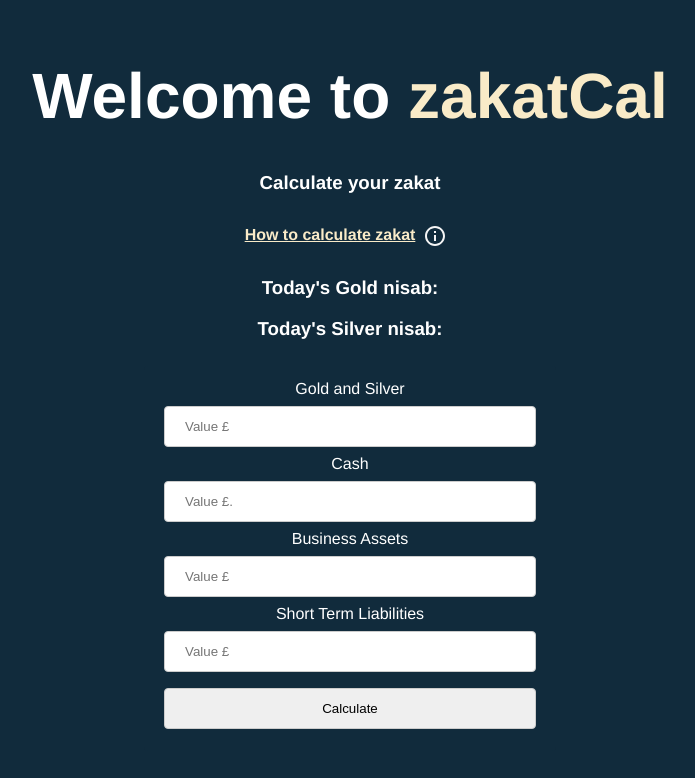
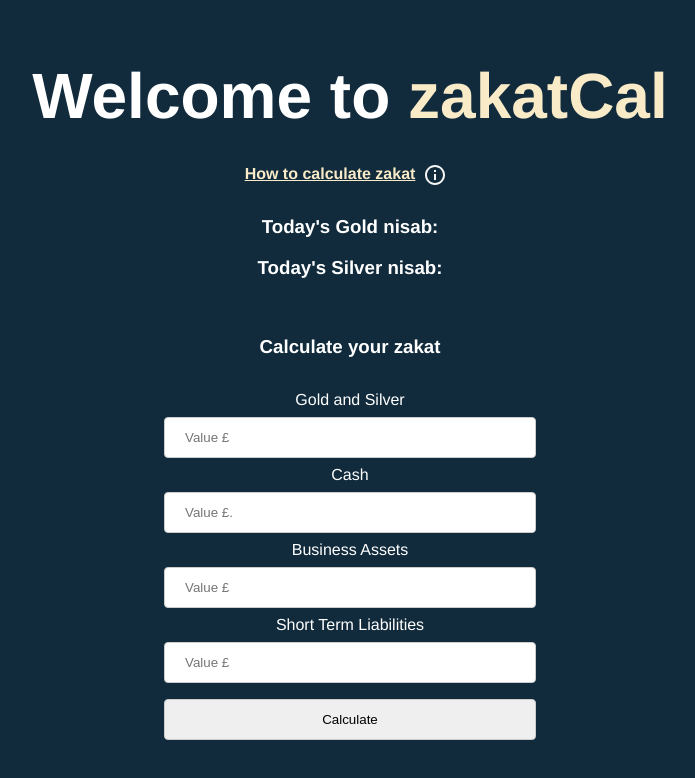
Before and after one commit to ebrimaconta/zakat-calculator, a Next.js app: page / in a window 1280 px wide. Shown: the top 778 px of the page, without its empty margins (290-985 px from the left). Built offline with nearby package versions, Linux system fonts and the light colour scheme.

Commit message:
Remove input id, move nisab to seperate container, change css for calculator form

```diff
--- a/components/Home/Calculator/CalculatorForm.js
+++ b/components/Home/Calculator/CalculatorForm.js
@@ -1,8 +1,7 @@
 import ReactDOM from 'react-dom/client'
 import React, { useState, useRef, useForm, useEffect } from 'react'
 import { Form, Div, Input, H3, NisabBanner, Due, InfoOut, Information } from '../Calculator/CalculatorForm.styled'
-import { Tooltip } from '@mui/material'
-import IconButton from '@mui/material/IconButton'
+
 export function CalculatorForm() {
   const [goldSilverInput, getGold] = useState('')
   const [cashInput, getCash] = useState('')
@@ -20,23 +19,11 @@ export function CalculatorForm() {
   return (
     <Div>
       <H3>Calculate your zakat </H3>
-      <NisabBanner>
-        <Tooltip title="To calculate nisab for gold take the cost of gold per gram and multiply by 85(grams) for silver the nisab is 595(grams) " arrow>
-          <Information>
-            How to calculate zakat
-            <IconButton>
-              <InfoOut />
-            </IconButton>
-          </Information>
-        </Tooltip>
-        <H3>Today's Gold nisab: </H3>
-        <H3>Today's Silver nisab: </H3>
-      </NisabBanner>
+
       <Form onSubmit={handleSubmit} ref={myFormRef}>
         <label htmlFor="goldandsilver">Gold and Silver</label>
         <Input
           type="number"
-          id="goldandsilver"
           placeholder="Value £"
           value={goldSilverInput}
           onChange={(e) => getGold(e.target.valueAsNumber)}
@@ -44,7 +31,6 @@ export function CalculatorForm() {
         <label htmlFor="cashInput">Cash</label>
         <Input
           type="number"
-          id="cash"
           placeholder="Value £."
           value={cashInput}
           onChange={(e) => getCash(e.target.valueAsNumber)}
@@ -52,7 +38,6 @@ export function CalculatorForm() {
         <label htmlFor="assets">Business Assets</label>
         <Input
           type="number"
-          id="assets"
           placeholder="Value £"
           value={buisnesAssets}
           onChange={(e) => getAssets(e.target.valueAsNumber)}
@@ -60,7 +45,6 @@ export function CalculatorForm() {
         <label htmlFor="liabailities">Short Term Liabilities</label>
         <Input
           type="number"
-          id="liabailities"
           placeholder="Value £"
           value={liabailities}
           onChange={(e) => getLiabilities(e.target.valueAsNumber)}
--- a/components/Home/Calculator/CalculatorForm.styled.js
+++ b/components/Home/Calculator/CalculatorForm.styled.js
@@ -1,5 +1,4 @@
-import styled from "styled-components";
-import Modal from "react-bootstrap/Modal"
+import styled from 'styled-components';
 import InfoOutlined from '@mui/icons-material/InfoOutlined';
 export const Form = styled.form`
   width: 30%;
@@ -10,9 +9,10 @@ export const Form = styled.form`
   border: none;
   border-radius: 4px;
   cursor: pointer;
-  display: inline-block;
-  align-items: center;
-  justify-content: center;
+  display: flex ;
+  flex-direction: column;
+  position: relative;
+  margin: 0 auto;
 `;
 export const Div = styled.div`
   border-radius: 5px;
--- /dev/null
+++ b/components/Home/Nisab info/NisabInfo.js
@@ -0,0 +1,21 @@
+
+import { H3, NisabBanner, InfoOut, Information } from './NisabInfo.styled'
+import { Tooltip } from '@mui/material'
+import IconButton from '@mui/material/IconButton'
+export function NisabInfo() {
+
+  return (
+    <NisabBanner>
+        <Tooltip title="To calculate nisab for gold take the cost of gold per gram and multiply by 85(grams) for silver the nisab is 595(grams) " arrow>
+            <Information>
+                How to calculate zakat
+                <IconButton>
+                    <InfoOut />
+                </IconButton>
+            </Information>
+        </Tooltip>
+        <H3>Today's Gold nisab: </H3>
+        <H3>Today's Silver nisab: </H3>
+    </NisabBanner>
+  )
+}
--- /dev/null
+++ b/components/Home/Nisab info/NisabInfo.styled.js
@@ -0,0 +1,18 @@
+import styled from "styled-components";
+import InfoOutlined from '@mui/icons-material/InfoOutlined';
+
+
+export const H3 = styled.h3`
+  color: white;
+`;
+export const Information = styled.h4`
+color: #F9EBC8;
+text-decoration: underline;
+`
+export const NisabBanner = styled.div`
+text-align: center;
+`
+export const InfoOut = styled(InfoOutlined)`
+  background-color: #112b3c;
+  color: whitesmoke;
+`
--- a/pages/index.tsx
+++ b/pages/index.tsx
@@ -1,12 +1,11 @@
 import type { NextPage } from "next";
-import Image from "next/image";
-import styles from "../styles/Home.module.css";
 import { Titles } from "../components/Home/Title/Titles";
 import { CalculatorForm } from "../components/Home/Calculator/CalculatorForm"
-
+import {NisabInfo} from '../components/Home/Nisab info/NisabInfo'
 const Home: NextPage = () => {
   return <>
     <Titles />
+    <NisabInfo/>
     <CalculatorForm />
   </>;
 };
```
